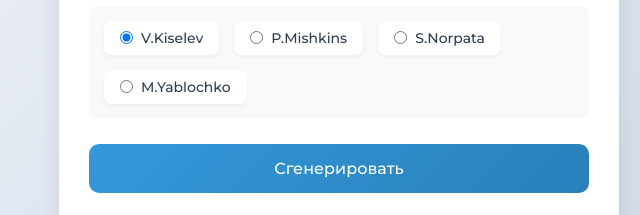
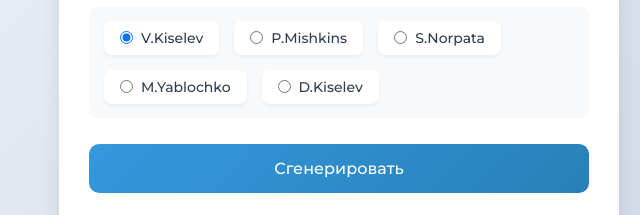
Before and after one commit to val1k-dev/Tech-Helper, a plain HTML site: page index.html in a window 1280 px wide. Shown: the part 363-578 px from the top of the page, 301-941 px from the left. Drawn offline with Linux system fonts and the light colour scheme.

Commit message:
Update index.html

```diff
--- a/index.html
+++ b/index.html
@@ -44,6 +44,11 @@ Nick_Name reason" class="main-input" rows="5"></textarea>
                     <input type="radio" name="moderator" value="M.Yablochko">
                     <span class="radio-label">M.Yablochko</span>
                 </label>
+
+                <label class="radio-container">
+                    <input type="radio" name="moderator" value="D.Kiselev">
+                    <span class="radio-label">D.Kiselev</span>
+                </label>
             </div>
             <button id="generateBtn" class="generate-btn">Сгенерировать</button>
             <div class="result-container">
```
